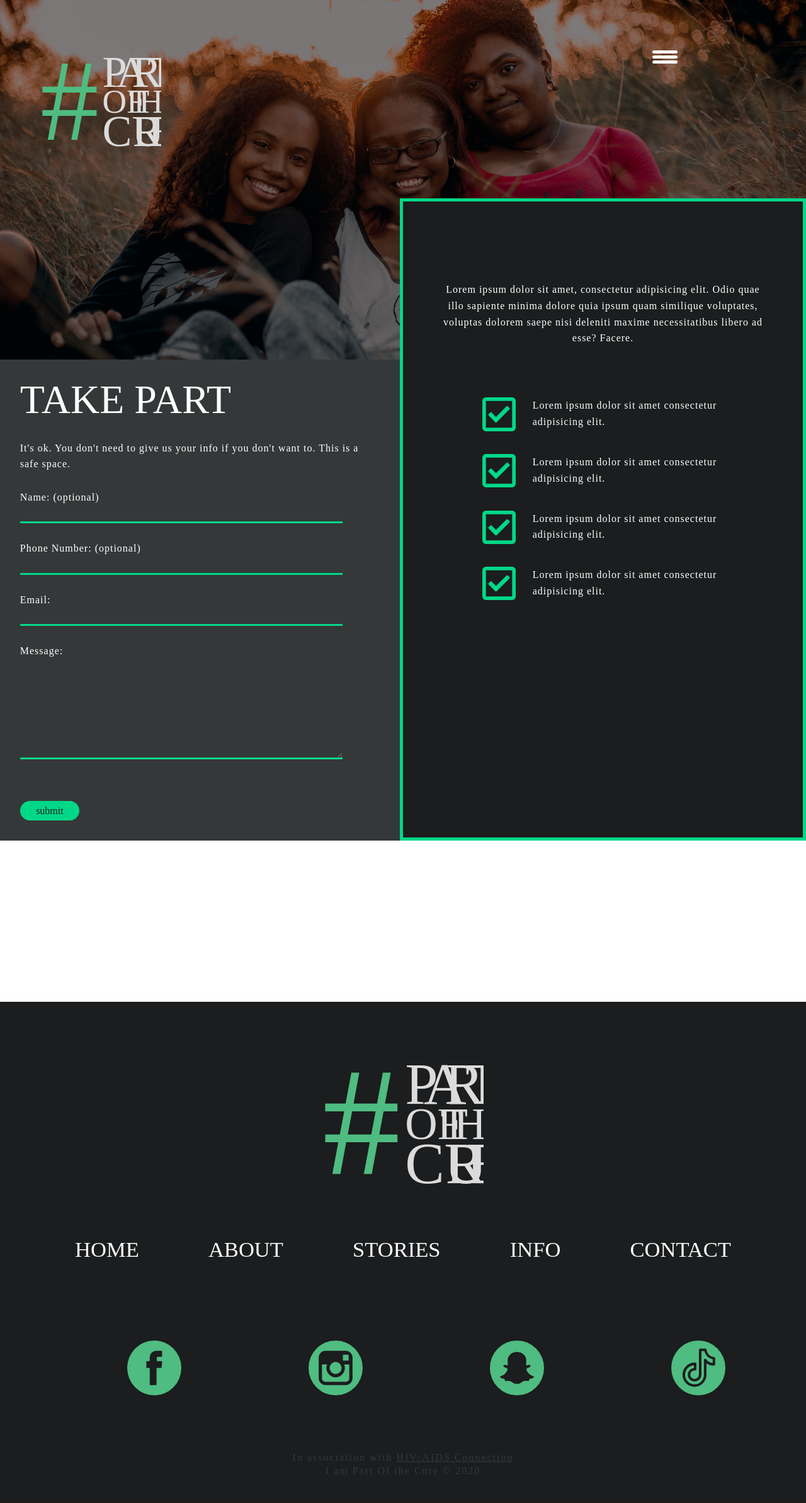
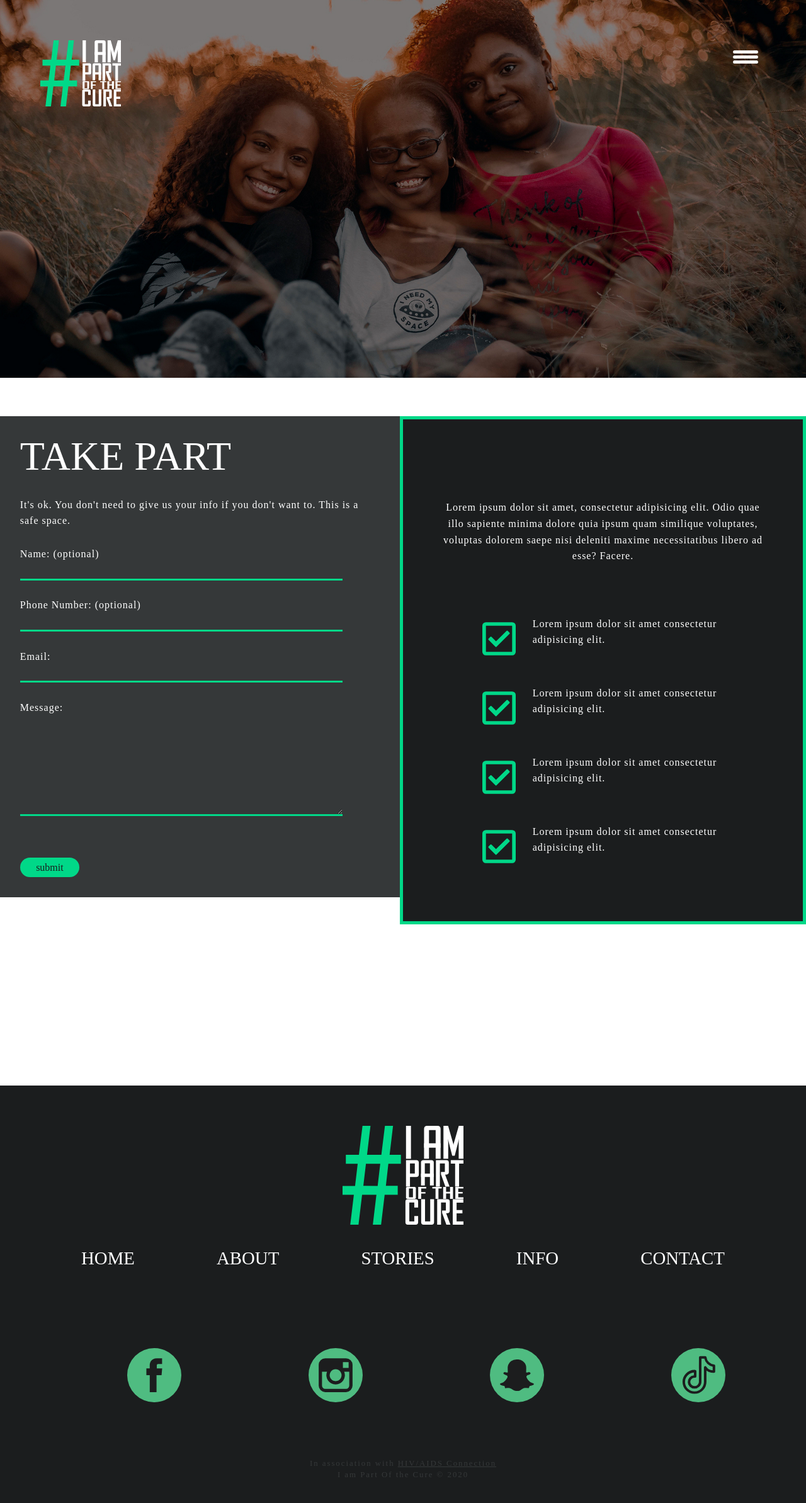
Before and after one commit to Gahyunlee23/Kim_Marin_Lee_G_Riddick_Singh_FIP, a PHP site: page /contact.html in a window 1280 px wide. Shown: the whole page at 63% size. Before the commit the page ends 2341 px from the top, so only its background shows below. Run offline with PHP 8.4, Linux system fonts and the light colour scheme; some web fonts are replaced.

Commit message:
first desktop queries

```diff
--- a/index.html
+++ b/index.html
@@ -19,6 +19,9 @@
 <main>
     <!-- HEADER  -->
     <header id="header-index">
+        <!-- <video id="bgVideo" autoplay loop poster="images/index-hero.jpg">
+            <source src="video/index-banner.mp4" type="video/mp4">
+        </video> -->
         <div id="logo-header">
             <a href="index.html">
                 <img src="images/logo-green.svg" alt="Green Logo">
--- a/sass/modules/_about.scss
+++ b/sass/modules/_about.scss
@@ -237,3 +237,22 @@
     }
 
 }
+
+//media query 1024 ---DESKTOP SMALL---
+@media screen and (min-width: 64em) {
+    #header-about {
+        #logo-header {
+            img {
+                max-width: 10%;
+            }
+        }
+        #hero-buttons {
+            padding-top: 0%;
+
+            button {
+                padding: 0.5% 3%;
+            }
+        }
+    }
+
+}
--- a/sass/modules/_contact.scss
+++ b/sass/modules/_contact.scss
@@ -168,3 +168,40 @@
         }
     }
 }
+
+//media query 1024 ---DESKTOP SMALL---
+@media screen and (min-width: 64em) {
+    #header-contact {
+        #logo-header {
+            img {
+                max-width: 10%;
+            }
+        }
+        #hero-buttons {
+            padding-top: 0%;
+
+            button {
+                padding: 0.5% 3%;
+            }
+        }
+    }
+
+    #contact-parent {
+        #extra-info {
+            height: 60%;
+            margin-top: 35%;
+
+            #feature {
+                p {
+                    margin-bottom: 4.2%;
+                }
+            }
+        }
+
+        #contact-form {
+            height: 60%;
+            margin-top: 35%;
+        }
+    }
+
+}
--- a/sass/modules/_footer.scss
+++ b/sass/modules/_footer.scss
@@ -107,3 +107,29 @@
     }
 
 }
+
+//media query 1024 ---DESKTOP SMALL---
+@media screen and (min-width: 64em) {
+    footer {
+        #logo-footer {
+            width: 15%;
+
+        }
+        nav {
+            ul {
+                li {
+                    a {
+                        font-size: 1em;
+                    }
+                }
+            }
+        }
+
+        #copyrights {
+            h3 {
+                font-size: 0.8em;
+            }
+        }
+    }
+
+ }
--- a/sass/modules/_hamburger_menu.scss
+++ b/sass/modules/_hamburger_menu.scss
@@ -161,3 +161,28 @@
     line-height: 160%;
     letter-spacing:1px;
  }
+
+//media query 768px ---TABLET---
+@media screen and (min-width: 48em) {
+
+}
+
+//media query 1024 ---DESKTOP SMALL---
+@media screen and (min-width: 64em) {
+   .bar {
+       margin-left: 90%;
+   }
+
+   .menu-collapsed {
+      nav {
+         margin-top: 15%;
+         ul {
+            li {
+               a {
+                  font-size: 3em;
+               }
+            }
+         }
+      }
+   }
+}
--- a/sass/modules/_index.scss
+++ b/sass/modules/_index.scss
@@ -225,7 +225,21 @@
 }
 
 
-//media query 1200px ---DESKTOP SMALL---
-@media screen and (min-width: 75em) {
+//media query 1024 ---DESKTOP SMALL---
+@media screen and (min-width: 64em) {
+    #header-index {
+        #logo-header {
+            img {
+                max-width: 10%;
+            }
+        }
+        #hero-buttons {
+            padding-top: 0%;
+
+            button {
+                padding: 0.5% 3%;
+            }
+        }
+    }
 
 }
--- a/sass/modules/_info.scss
+++ b/sass/modules/_info.scss
@@ -214,3 +214,22 @@
         }
     }
 }
+
+//media query 1024 ---DESKTOP SMALL---
+@media screen and (min-width: 64em) {
+    #header-info {
+        #logo-header {
+            img {
+                max-width: 10%;
+            }
+        }
+        #hero-buttons {
+            padding-top: 0%;
+
+            button {
+                padding: 0.5% 3%;
+            }
+        }
+    }
+
+}
--- a/sass/modules/_stories.scss
+++ b/sass/modules/_stories.scss
@@ -172,3 +172,22 @@
         }
     }
 }
+
+//media query 1024 ---DESKTOP SMALL---
+@media screen and (min-width: 64em) {
+    #header-stories {
+        #logo-header {
+            img {
+                max-width: 10%;
+            }
+        }
+        #hero-buttons {
+            padding-top: 0%;
+
+            button {
+                padding: 0.5% 3%;
+            }
+        }
+    }
+
+}
```
Also changed, not shown: css/main.css, images/about-section.jpg, images/logo-blue.svg, images/logo-green.svg, images/logo-pink.svg, images/logo-yellow.svg, 2 other files.
